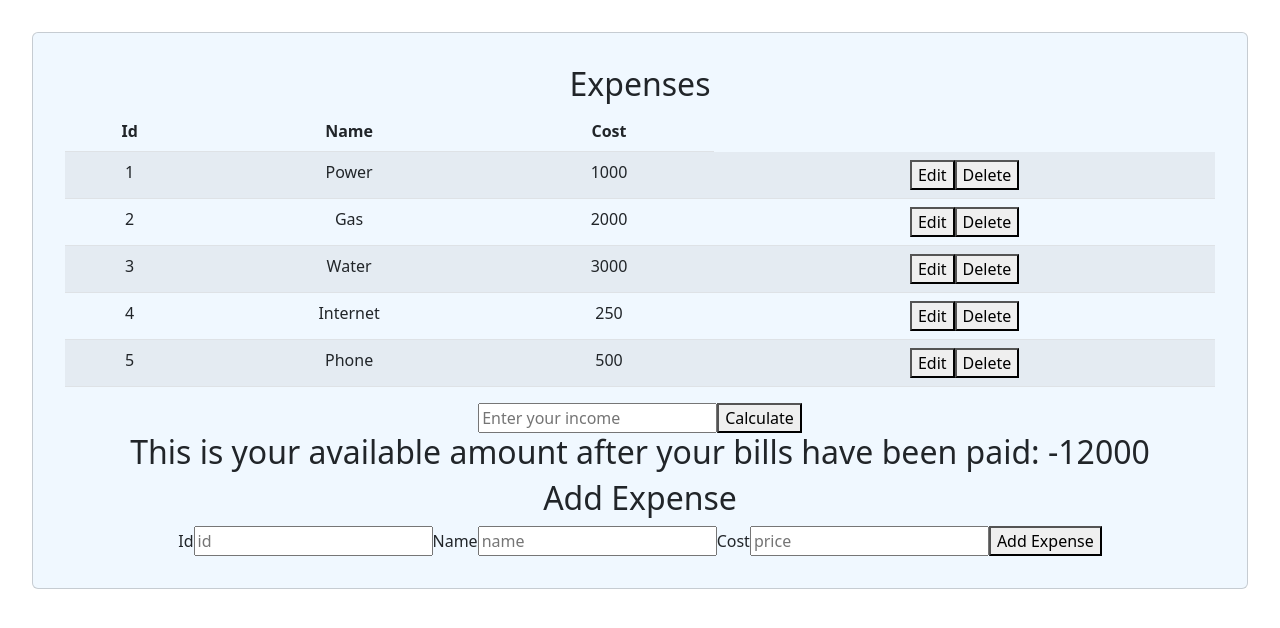
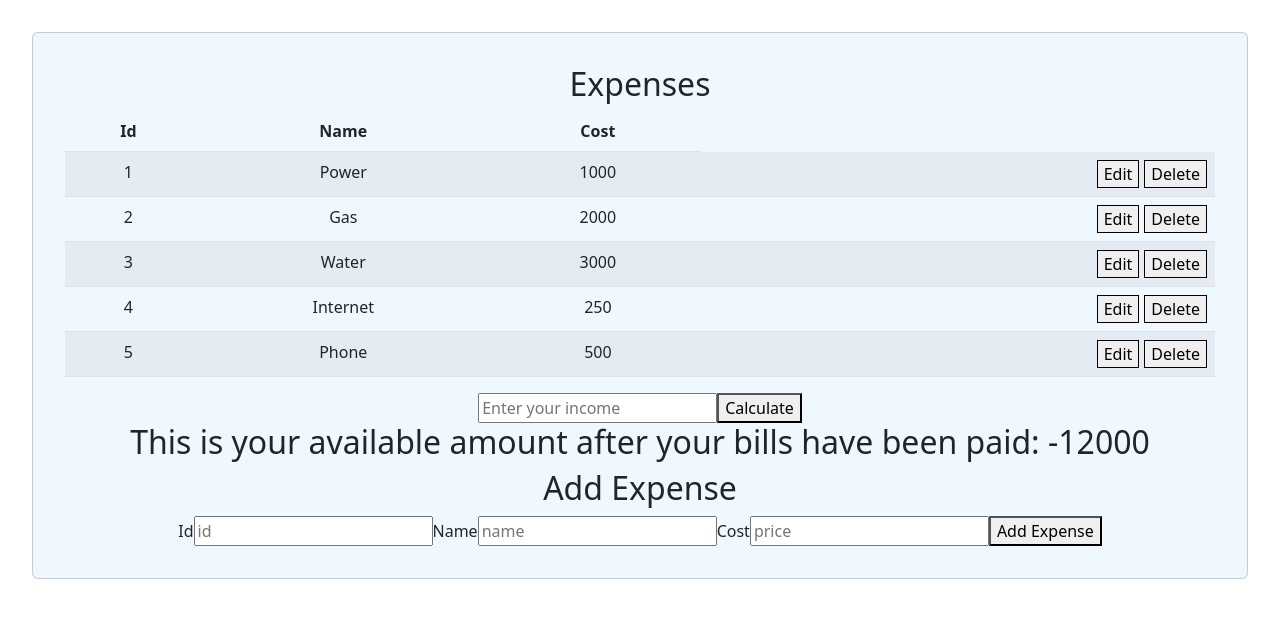
Before and after one commit to pelle112112/budgetAppGroupProject, a React (Vite) app: page / in a window 1280 px wide. Shown: the top 628 px of the page. Built offline with nearby package versions, Linux system fonts and the light colour scheme; data requests are answered from the project's data file; the HTML template or start-up script is replaced by a standard one.

Commit message:
small updates

```diff
--- a/src/components/ExpenseForm.jsx
+++ b/src/components/ExpenseForm.jsx
@@ -7,7 +7,7 @@ function ExpenseForm(){
     <label htmlFor="name">Name</label>
     <input id="name" type="text" placeholder="name" />
     <label htmlFor="price">Cost</label>
-    <input id="price" type="number" placeholder="price" />
+    <input id="price" type="number" placeholder="price" min={0} />
     <button type="submit" >Add Expense</button>
 </form>
     </div>);
--- a/src/components/Expenses.jsx
+++ b/src/components/Expenses.jsx
@@ -17,9 +17,11 @@ function Expenses({expenses}) {
         <td>{expense.id}</td>
         <td>{expense.name}</td>
         <td>{expense.price}</td>
-        <td>
+        <td className= "action-cell">
+            <div className="button-container">
             <button>Edit</button>
             <button>Delete</button>
+            </div>
         </td>
         </tr>
         ))}
--- a/src/styles/App.css
+++ b/src/styles/App.css
@@ -42,3 +42,18 @@
 .read-the-docs {
   color: #888;
 }
+
+.action-cell {
+  text-align: right;
+}
+
+.button-container {
+  display: flex;
+  justify-content: flex-end;
+
+}
+
+.button-container button {
+  border: 1px solid black;
+  margin-left: 5px;
+}
```
